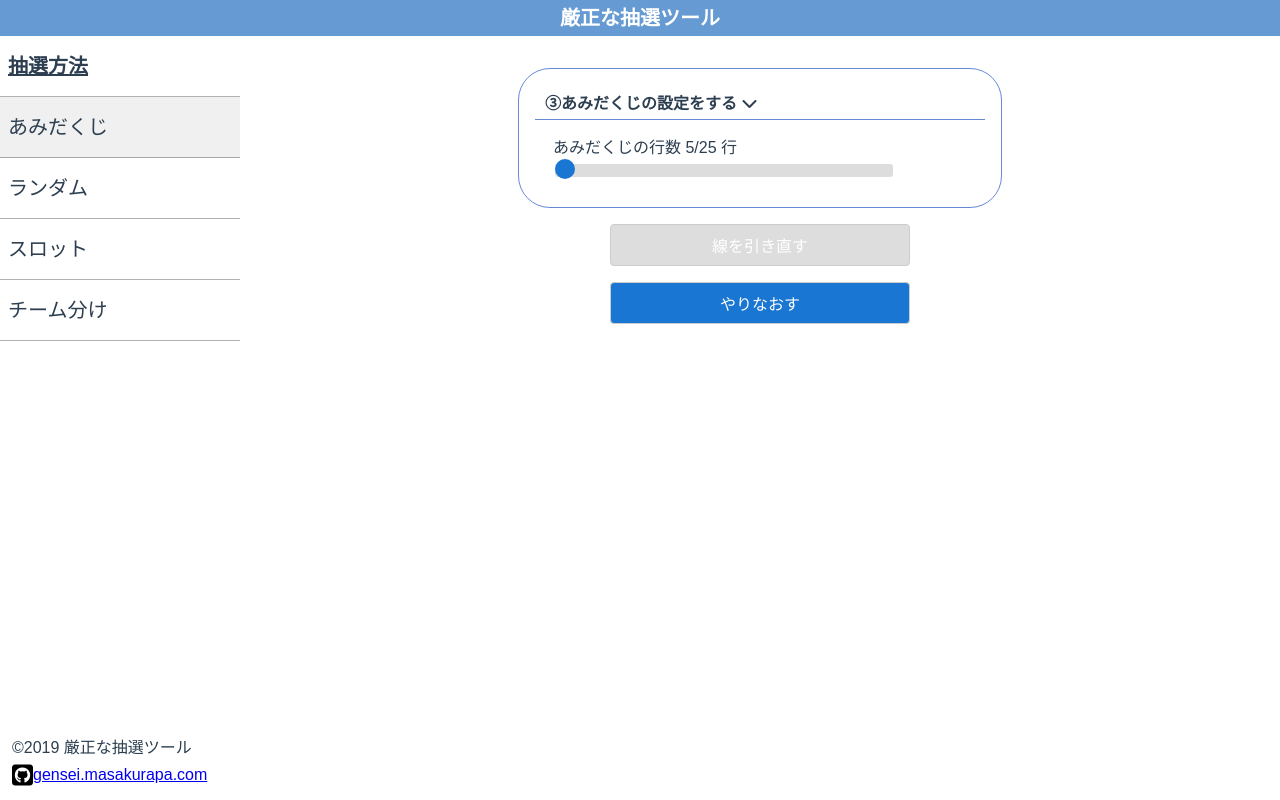
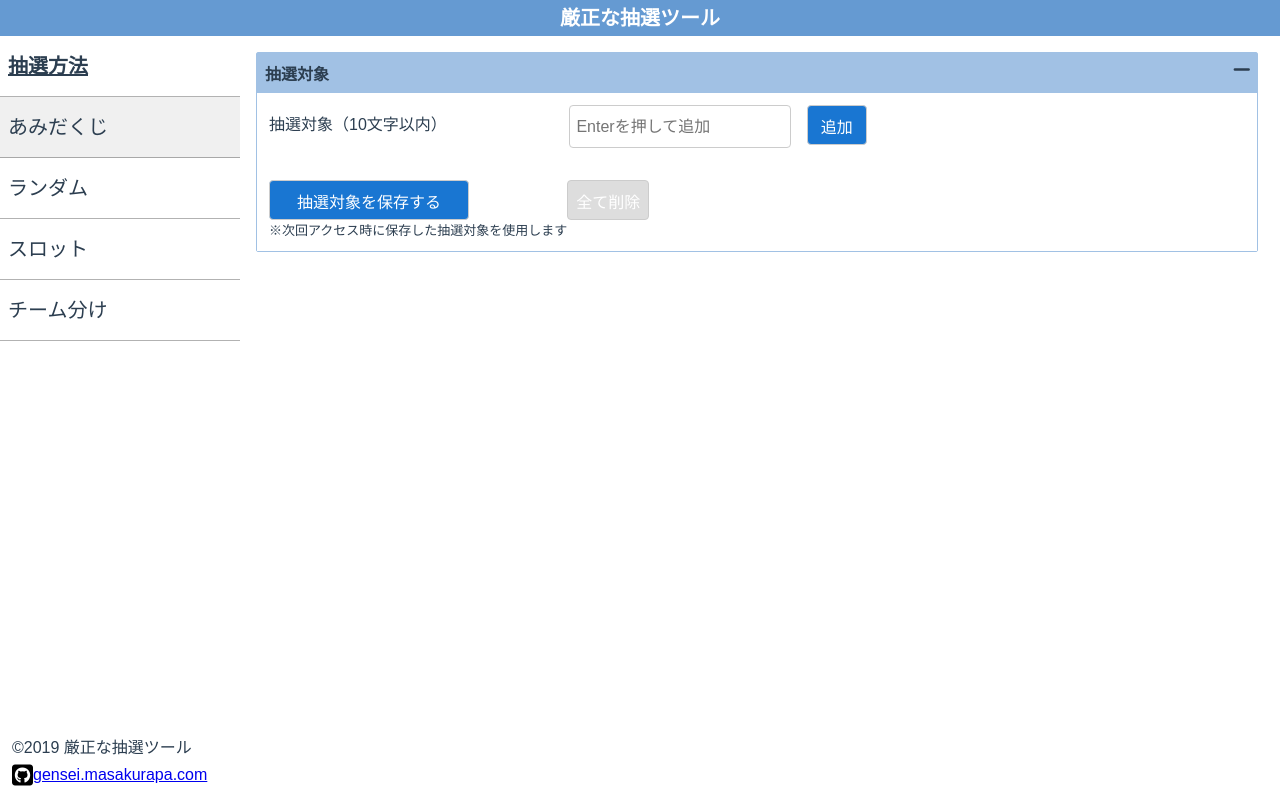
Before and after one commit to masakurapa/gensei.masakurapa.com, a Svelte app: page / in a window 1280 px wide. Built offline with nearby package versions, Linux system fonts and the light colour scheme.

Commit message:
accordionの調整と抽選対象の追加

```diff
--- a/src/LayoutPC.svelte
+++ b/src/LayoutPC.svelte
@@ -14,7 +14,9 @@
     </aside>
 
     <main class="container__main">
-        <svelte:component this={component.component}/>
+        <Users/>
+
+        <!-- <svelte:component this={component.component}/> -->
     </main>
 </div>
 
@@ -25,6 +27,10 @@
     import Amidakuji from './components/amidakuji/Amidakuji.svelte';
     import Slot from './components/slot/Slot.svelte';
     import ShuffleTeam from './components/shuffleTeam/ShuffleTeam.svelte';
+
+
+    import Users from './components/users/Index.svelte';
+
 
     const components: ComponentList = [
         { value: 'amidakuji', text: 'あみだくじ', component: Amidakuji },
--- a/src/components/accordion/Accordion.svelte
+++ b/src/components/accordion/Accordion.svelte
@@ -1,12 +1,12 @@
 <div class="accordion">
-    <div class="accordion__item">
-        <label class="accordion__header" for="accordion-{id}">
-            <i class="{icon}"></i> {title}
+    <label class="accordion__header" for={id}>
+        <div>{title}</div>
+        <div><i class="{icon}"></i></div>
     </label>
     <input
         class="accordion__btn"
         type="checkbox"
-            id="accordion-{id}"
+        id={id}
         aria-hidden="true"
         hidden
         bind:checked={open}
@@ -17,48 +17,43 @@
         </div>
     </div>
 </div>
-</div>
 
 
 <script lang="ts">
     export let id: string;
     export let title = '';
     export let open = false;
-
-    $: icon = open ? 'fas fa-caret-down fa-lg' : 'fas fa-caret-right fa-lg';
+    $: icon = open ? 'fas fa-minus fa-lg' : 'fas fa-plus fa-lg';
 </script>
 
 <style>
-    .accordion {
-        border: 1px solid #668ad8;
-        border-bottom-color: transparent;
-        border-radius: 4px;
-        max-width: 1000px;
-    }
-
-    .accordion__item {
-        border-bottom: 1px solid #668ad8;
-    }
-
     i {
         width: 16px;
     }
 
+    .accordion {
+        border: 1px solid #A1C1E4;
+        border-radius: 2px;
+        max-width: 1000px;
+    }
+
     .accordion__header {
-        background: #FFF;
-        border-radius: 2px;
-        cursor: pointer;
-        display: block;
+        background: #A1C1E4;
         padding: 8px;
         font-weight: bold;
+        cursor: pointer;
+        display: flex;
+        justify-content: space-between;
     }
+
     .accordion__btn {
         display: none;
     }
+
     .accordion__btn:checked ~ .accordion_content_wrapper {
+        visibility: visible;
         max-height: 100%;
         opacity: 100;
-        visibility: visible;
     }
 
     .accordion_content_wrapper {
@@ -66,11 +61,10 @@
         max-height: 0;
         opacity: 0;
         transition: max-height .1s,visibility .3s,opacity .3s;
-        border-top: 1px solid #668ad8;
         background: #FFF;
     }
 
     .accordion_content {
-        padding: 8px;
+        padding: 12px;
     }
 </style>
--- /dev/null
+++ b/src/components/buttons/Danger.svelte
@@ -0,0 +1,35 @@
+<button
+    {disabled}
+    on:click
+>
+    <slot></slot>
+</button>
+
+<script lang="ts">
+    // 呼び出し元からボタンを無効にするためのフラグ
+    export let disabled = false;
+</script>
+
+<style>
+    button {
+        widows: 160px;
+        height: 40px;
+        font-family: inherit;
+        font-size: inherit;
+        padding: 0.5em;
+        box-sizing: border-box;
+        border: 0.05em solid #ccc;
+        border-radius: 0.25em;
+        background-color: #F24726;
+        color: #FFFFFF;
+        outline: none;
+        cursor: pointer;
+    }
+    button:disabled {
+        background-color: #ddd !important;
+        cursor: unset;
+    }
+    button:focus {
+        border-color: #666;
+    }
+</style>
--- /dev/null
+++ b/src/components/buttons/Primary.svelte
@@ -0,0 +1,49 @@
+<button
+    {disabled}
+    on:click
+    class="{SIZE[size]}"
+>
+    <slot></slot>
+</button>
+
+<script lang="ts">
+    const SIZE = {
+        'small': 'small__btn',
+        'midium': 'midium__btn',
+    } as const;
+    type SIZE_TYPE = 'small' | 'midium';
+
+    // 呼び出し元からボタンを無効にするためのフラグ
+    export let disabled = false;
+    export let size: SIZE_TYPE;
+</script>
+
+<style>
+    button {
+        height: 40px;
+        font-family: inherit;
+        font-size: inherit;
+        padding: 0.5em;
+        box-sizing: border-box;
+        border: 0.05em solid #ccc;
+        border-radius: 0.25em;
+        background-color: #1976d2;
+        color: #FFFFFF;
+        outline: none;
+        cursor: pointer;
+    }
+    button:disabled {
+        background-color: #ddd !important;
+        cursor: unset;
+    }
+    button:focus {
+        border-color: #666;
+    }
+
+    .small__btn {
+        width: 60px;
+    }
+    .midium__btn {
+        width: 200px;
+    }
+</style>
--- /dev/null
+++ b/src/components/forms/TextBox.svelte
@@ -0,0 +1,36 @@
+<input
+    type="text"
+    bind:value={value}
+    disabled={disabledForm}
+    {placeholder}
+    {size}
+    {maxlength}
+    on:change
+    on:keydown
+>
+
+<script lang="ts">
+    import { processing } from '../../store.js';
+
+    export let value = '';
+    export let placeholder = '';
+    export let size = 10;
+    export let maxlength = 10;
+    export let disabled = false;
+
+    $: disabledForm = disabled || $processing;
+</script>
+
+<style>
+    input {
+        font-family: inherit;
+        font-size: inherit;
+        padding: 0.4em;
+        box-sizing: border-box;
+        border: 0.05em solid #ccc;
+        border-radius: 0.25em;
+    }
+    input:disabled {
+        background-color: #eee;
+    }
+</style>
--- /dev/null
+++ b/src/components/forms/Wrapper.svelte
@@ -0,0 +1,16 @@
+<div class="wrapper">
+    <div class="label"><slot name="label"></slot></div>
+    <slot></slot>
+</div>
+
+<style>
+    .wrapper {
+        display: flex;
+        line-height: 40px;
+        width: 100%;
+        margin-bottom: 12px;
+    }
+    .label {
+        width: 300px;
+    }
+</style>
--- /dev/null
+++ b/src/components/users/Index.svelte
@@ -0,0 +1,34 @@
+<Accordion id="accordion-users" title="抽選対象" open>
+    <Input/>
+    <List/>
+
+    <div class="btn__wrapper">
+        <SaveStorage/>
+        <RemoveAllUser/>
+    </div>
+</Accordion>
+
+<script lang="ts">
+    import { onMount } from 'svelte';
+    import { getUserList } from '../../storage';
+    import { setUser } from '../../store';
+
+    import Accordion from '../accordion/Accordion.svelte';
+
+    import Input from './Input.svelte';
+    import List from './List.svelte';
+    import SaveStorage from './SaveStorage.svelte';
+    import RemoveAllUser from './RemoveAllUser.svelte';
+
+    onMount(() => {
+        // マウント時にユーザーリストをローカルストレージから復元
+        setUser(getUserList());
+    });
+</script>
+
+<style>
+    .btn__wrapper {
+        margin-top: 16px;
+        display: flex;
+    }
+</style>
--- /dev/null
+++ b/src/components/users/Input.svelte
@@ -0,0 +1,66 @@
+<FormWrapper>
+    <span slot="label">抽選対象（{userNameMax}文字以内）</span>
+
+    <TextBox
+        {disabled}
+        value="{inputValue}"
+        placeholder="Enterを押して追加"
+        on:keydown={keydown}
+        on:change={onChange}
+        size={20}
+        maxlength={userNameMax}
+    />
+    <div class="btn__wrapper">
+        <PrimaryBtn
+            size="small"
+            {disabled}
+            on:click="{click}"
+        >追加</PrimaryBtn>
+    </div>
+</FormWrapper>
+
+<script lang="ts">
+    import type { InputEvent, KeyEvent } from '../../@types/event';
+
+    import { userList, processing, addUser } from '../../store';
+
+    import FormWrapper from '../forms/Wrapper.svelte';
+    import TextBox from '../forms/TextBox.svelte';
+    import PrimaryBtn from '../buttons/Primary.svelte';
+
+    let inputValue = '';
+
+    // 入力可能な文字数
+    const userNameMax = 10;
+    // 入力可能な対象の最大数
+    const userListMax = 15;
+    // ユーザー追加の無効判定
+    $: disabled = $processing || $userList.length >= userListMax;
+
+    const click = (): void => {
+        if (inputValue.trim().length === 0) {
+            return;
+        }
+        addUser(inputValue.trim());
+        inputValue = '';
+    };
+
+    const onChange = (event: InputEvent): void => {
+        inputValue = event.target.value;
+    };
+
+    const keydown = (event: KeyEvent): void => {
+        if (event.key !== 'Enter' ||  event.isComposing || event.target.value.trim().length === 0) {
+            return;
+        }
+        addUser(event.target.value.trim());
+        event.target.value = '';
+        inputValue = '';
+    };
+</script>
+
+<style>
+    .btn__wrapper {
+        margin-left: 1em;
+    }
+</style>
--- /dev/null
+++ b/src/components/users/List.svelte
@@ -0,0 +1,136 @@
+<div class="user_list">
+    <div class="user_list__item">
+        {#each $userList as item (item.id)}
+            <div class="chip">
+                <div class="chip__content">{item.name}</div>
+                <button
+                    class="button"
+                    disabled={$processing}
+                    on:click="{() => removeUser(item.id)}"
+                >
+                    <div class="button__line button__line--first"></div>
+                    <div class="button__line button__line--second"></div>
+                </button>
+            </div>
+        {/each}
+    </div>
+</div>
+
+<script lang="ts">
+    import { userList, processing, removeUser } from '../../store';
+</script>
+
+<style>
+    .user_list {
+        margin-top: 1em;
+    }
+
+    .user_list__item {
+        display: flex;
+        flex-wrap: wrap;
+    }
+
+    .chip {
+        align-items: center;
+        display: inline-flex;
+        justify-content: space-between;
+        background-color: #EEE;
+        border-radius: 16px;
+        padding: 4px 12px;
+        margin: 4px;
+        height: 36px;
+        width: 100px;
+        user-select: none;
+        font-size: small;
+    }
+
+    .chip__content {
+        width: 72px;
+        word-wrap: break-word;
+    }
+
+
+    .button {
+        background-color: transparent;
+        border-color: transparent;
+        cursor: pointer;
+        height: 16px;
+        width: 16px;
+        position: relative;
+    }
+
+    .button__line {
+        background-color: rgb(170,30,30);
+        position: absolute;
+        height: 1px;
+        width: 100%;
+    }
+
+    .button__line--first {
+        left: 0px;
+        top: 50%;
+        transform: translate(0%, -50%) rotate(45deg);
+        height: 1px;
+        width: 100%;
+    }
+
+    .button__line--second {
+        left: 50%;
+        top: 0px;
+        transform: translate(-50%, 0%) rotate(45deg);
+        height: 100%;
+        width: 1px;
+    }
+
+
+
+
+
+
+
+
+    .label {
+        top: 0;
+        left: 0;
+        display: block;
+        font-size: 0.75em;
+        line-height: 1;
+        padding: 0.5em;
+        margin: 0.5em 0.5em 0 0;
+        border-radius: 0.5em;
+        background-color: #eee;
+        user-select: none;
+        width: 25%;
+        display: flex;
+    }
+    .name {
+        height: 2em;
+        width: 70%;
+        font-family: inherit;
+        font-size: inherit;
+        padding: 0.3em 0 0 0.4em;
+        margin: 0;
+        box-sizing: border-box;
+        border: 0;
+        background-color: #eee;
+        text-align: left;
+        word-wrap: break-word;
+    }
+
+    button {
+        font-family: inherit;
+        font-size: inherit;
+        float: right;
+        height: 1.7em;
+        box-sizing: border-box;
+        padding: 0 0.5em;
+        line-height: 1;
+        background-color: transparent;
+        border: none;
+        outline: none;
+        color: rgb(170,30,30);
+    }
+    button:disabled {
+        color: #eee;
+    }
+</style>
--- /dev/null
+++ b/src/components/users/RemoveAllUser.svelte
@@ -0,0 +1,19 @@
+<DangerBtn
+    {disabled}
+    on:click="{removeAll}"
+>全て削除</DangerBtn>
+
+<script lang="ts">
+    import { userList, processing } from '../../store';
+
+    import DangerBtn from '../buttons/Danger.svelte';
+
+    $: disabled = $processing || $userList.length === 0;
+
+    const removeAll = (): void => {
+        if (!confirm('ユーザーを全て削除します。よろしいですか？')) {
+            return;
+        }
+        userList.set([]);
+    };
+</script>
--- /dev/null
+++ b/src/components/users/SaveStorage.svelte
@@ -0,0 +1,29 @@
+<div>
+    <PrimaryBtn
+        size="midium"
+        disabled={$processing}
+        on:click="{save}"
+    >抽選対象を保存する</PrimaryBtn>
+    <div class="text">※次回アクセス時に保存した抽選対象を使用します</div>
+</div>
+
+<script lang="ts">
+    import { setUserList } from '../../storage';
+    import { userList, processing } from '../../store';
+
+    import PrimaryBtn from '../buttons/Primary.svelte';
+
+    const save = (): void => {
+        if (setUserList($userList)) {
+            alert('抽選対象を保存しました');
+        } else {
+            alert('抽選対象を保存に失敗しました');
+        }
+    };
+</script>
+
+<style>
+    .text {
+        font-size: small;
+    }
+</style>
```
Lines whose indentation alone changed are shown as unchanged.
